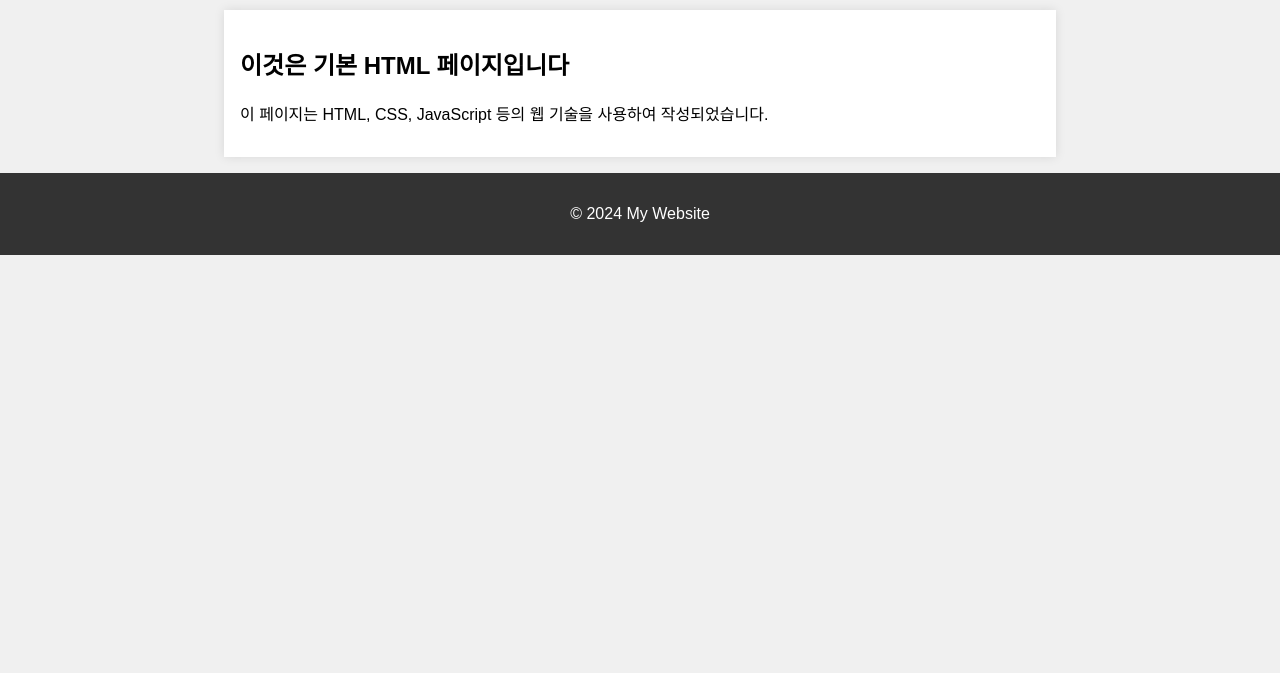
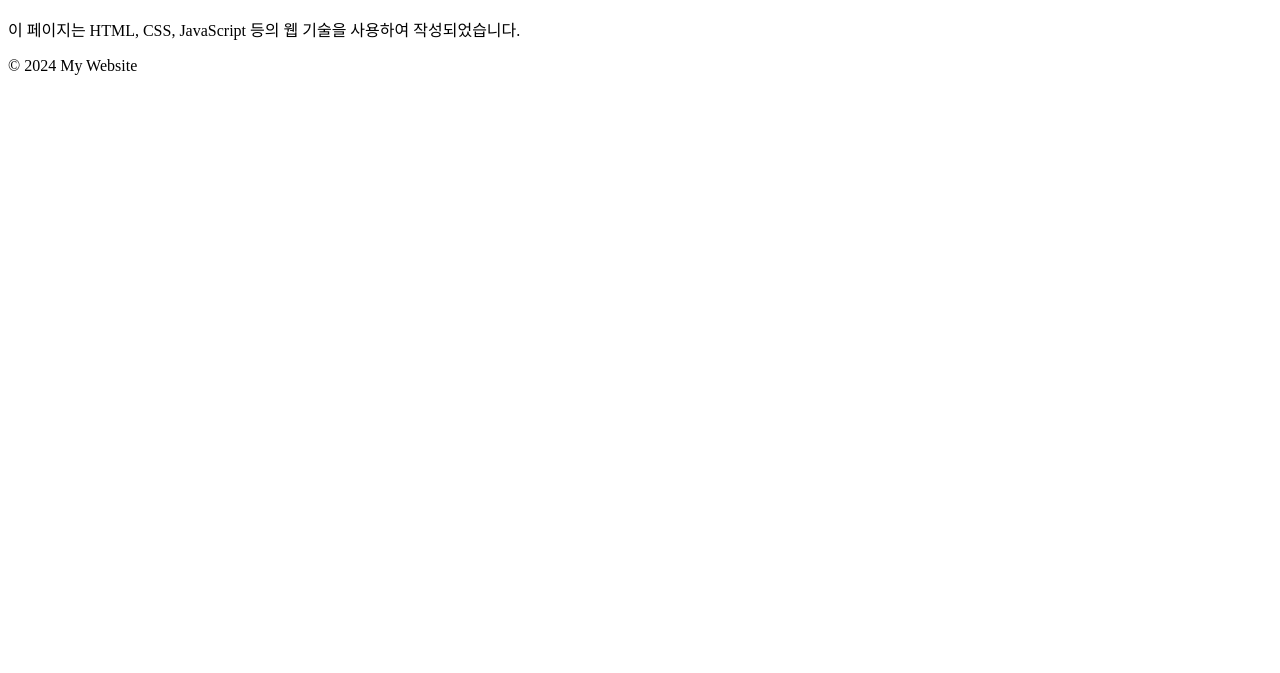
Before and after one commit to ynyntest1/ynyntest1.github.io, a plain HTML site: page index.html in a window 1280 px wide. Shown: the part 127-800 px from the top of the page. Drawn offline with Linux system fonts and the light colour scheme.

Commit message:
Update index.html

```diff
--- a/index.html
+++ b/index.html
@@ -3,27 +3,6 @@
 <head>
     <meta charset="UTF-8">
     <title>ynyntest1 공유자료</title>
-    <style>
-        body {
-            font-family: Arial, sans-serif;
-            margin: 0;
-            padding: 0;
-            background-color: #f0f0f0;
-        }
-        header, footer {
-            background-color: #333;
-            color: #fff;
-            text-align: center;
-            padding: 1em 0;
-        }
-        main {
-            padding: 1em;
-            background-color: #fff;
-            margin: 1em auto;
-            max-width: 800px;
-            box-shadow: 0 0 10px rgba(0,0,0,0.1);
-        }
-    </style>
 </head>
 <body>
     <header>
```
